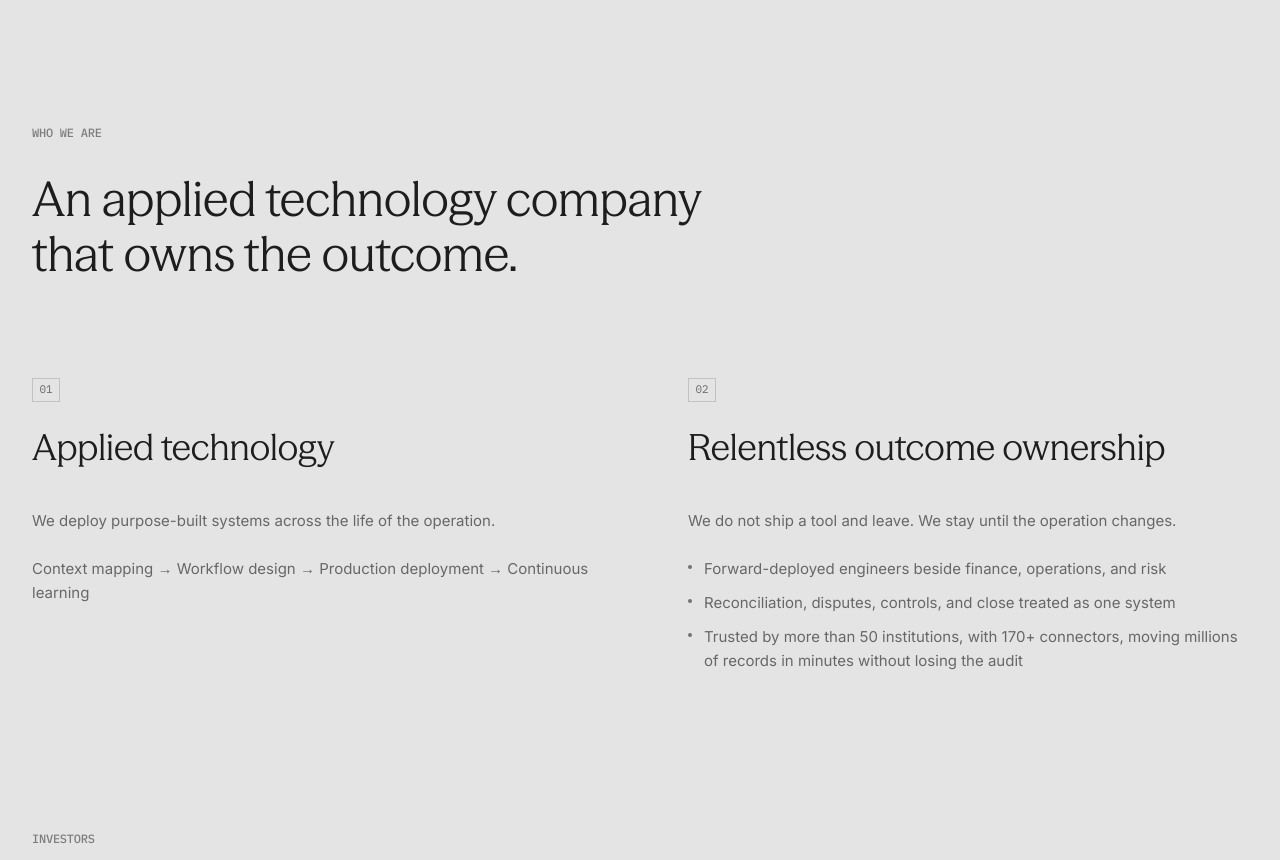
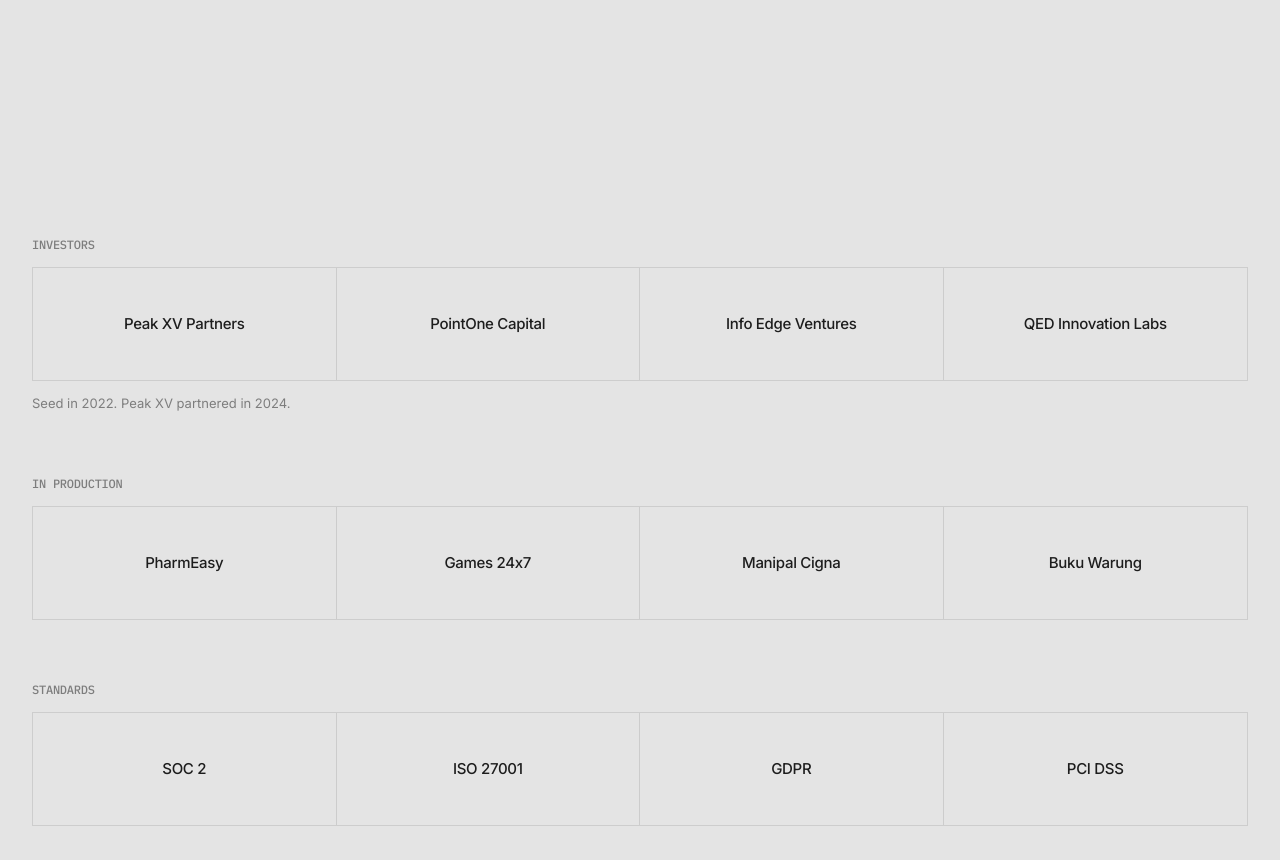
Before and after one commit to nextgrid-digital/osfin, a Next.js app: page /about in a window 1280 px wide. Shown: the part 1520-2380 px from the top of the page. Built offline with nearby package versions, Linux system fonts and the light colour scheme.

Commit message:
Trim homepage and about sections, restore platform SlidingEase, retint Risk.
Drop customer stories and Who we are, put SlidingEase back on product platform visuals, and shift Risk Signals to sage.

```diff
--- a/src/app/HumanHome.tsx
+++ b/src/app/HumanHome.tsx
@@ -6,7 +6,6 @@
 import CascadeBands from "./CascadeBands";
 import HomeSecurity from "./HomeSecurity";
 import HomeProduction from "./HomeProduction";
-import HomeStories from "./HomeStories";
 import SiteClose from "./SiteClose";
 import SiteContainer from "./SiteContainer";
 import TransitionLink from "./TransitionLink";
@@ -110,8 +109,6 @@
 
         <HomeProduction />
 
-        <HomeStories />
-
         <CascadeBands from="#E4E4E4" to="#001D20" />
         <HomeSecurity />
         <CascadeBands from="#001D20" to="#E4E4E4" />
--- a/src/app/ProductTemplate.tsx
+++ b/src/app/ProductTemplate.tsx
@@ -4,6 +4,7 @@
   TextScrollReadWrap,
 } from "@/components/systaliko-ui/text/text-scroll-read";
 import { GlyphMatrix } from "@/components/ui/glyph-matrix";
+import SlidingEaseVerticalBars from "@/components/ui/sliding-ease";
 import type { Product } from "../content/products";
 import PlatformSplit from "./PlatformSplit";
 import ProductHeroCarousel from "./ProductHeroCarousel";
@@ -101,23 +102,18 @@
                 }
                 visual={
                   <>
-                    <div className="pointer-events-none absolute inset-0 overflow-hidden bg-[#E4E4E4]">
-                      <GlyphMatrix
-                        glyphs="01.+*/<>="
-                        cellSize={14}
-                        mutationRate={0.04}
-                        interval={90}
-                        fadeBottom={0}
-                        color="rgba(0, 0, 0, 0.16)"
-                        className="h-full w-full"
-                      />
-                    </div>
+                    <SlidingEaseVerticalBars
+                      backgroundColor="#E4E4E4"
+                      lineColor="rgba(0, 0, 0, 0.32)"
+                      barColor="#8E8E8C"
+                      horizontal
+                    />
                     <div
                       aria-hidden
                       className="pointer-events-none absolute inset-0"
                       style={{
                         background:
-                          "radial-gradient(ellipse 70% 62% at 50% 50%, rgba(228,228,228,0.97) 0%, rgba(228,228,228,0.72) 42%, rgba(228,228,228,0.22) 68%, transparent 86%)",
+                          "linear-gradient(to bottom, #E4E4E4 0%, rgba(228,228,228,0.08) 22%, rgba(228,228,228,0.08) 58%, #E4E4E4 100%)",
                       }}
                     />
                   </>
--- a/src/app/about/page.tsx
+++ b/src/app/about/page.tsx
@@ -59,45 +59,6 @@
                 </div>
               </div>
             ))}
-          </SiteContainer>
-        </section>
-
-        <section className="pb-8 md:pb-12">
-          <SiteContainer>
-            <p className={labelClassName} data-not-typeset>
-              {ABOUT.who.label}
-            </p>
-            <h2 className="!mt-6 max-w-[14em] md:!mt-8">{ABOUT.who.title}</h2>
-
-            <div className="mt-16 flex flex-col gap-16 md:mt-24 md:flex-row md:items-start md:gap-16 lg:gap-24">
-              {ABOUT.who.columns.map((column) => (
-                <div key={column.index} className="flex min-w-0 flex-1 flex-col items-start">
-                  <div className="not-typeset flex items-center gap-3" data-not-typeset>
-                    <span className="inline-flex h-6 min-w-7 items-center justify-center border border-black/15 px-1.5 font-[family-name:var(--font-mono)] text-[11px] tracking-[-0.02em] text-black/55">
-                      {column.index}
-                    </span>
-                  </div>
-                  <h3 className="!mb-0 !mt-6">
-                    {column.title}
-                  </h3>
-                  <p className="!mb-0 !mt-10 text-[15px] leading-6 text-black/55">{column.body}</p>
-                  {column.index === "01" ? (
-                    <p className="!mb-0 !mt-6 text-[15px] leading-6 text-black/55">
-                      {column.points.join(" → ")}
-                    </p>
-                  ) : (
-                    <ul className="not-typeset mt-6 space-y-2.5 text-[15px] leading-6 text-black/55" data-not-typeset>
-                      {column.points.map((point) => (
-                        <li key={point} className="flex gap-3">
-                          <span className="mt-[0.55em] size-1 shrink-0 rounded-full bg-black/50" aria-hidden />
-                          <span>{point}</span>
-                        </li>
-                      ))}
-                    </ul>
-                  )}
-                </div>
-              ))}
-            </div>
           </SiteContainer>
         </section>
 
--- a/src/content/products.ts
+++ b/src/content/products.ts
@@ -183,7 +183,7 @@
     cardLabel: "AML Reporting And Fraud Prevention",
     cardBody:
       "Risk Signals watches every payment as it moves, scores risk in real time, links related accounts and merchants, and opens a case with the evidence already gathered.",
-    cardBg: "#edd9b0",
+    cardBg: "#d5e2d4",
     homeLabel: "Risk",
     homeTitle: "One view. Every rail.",
     homeBody:
```
